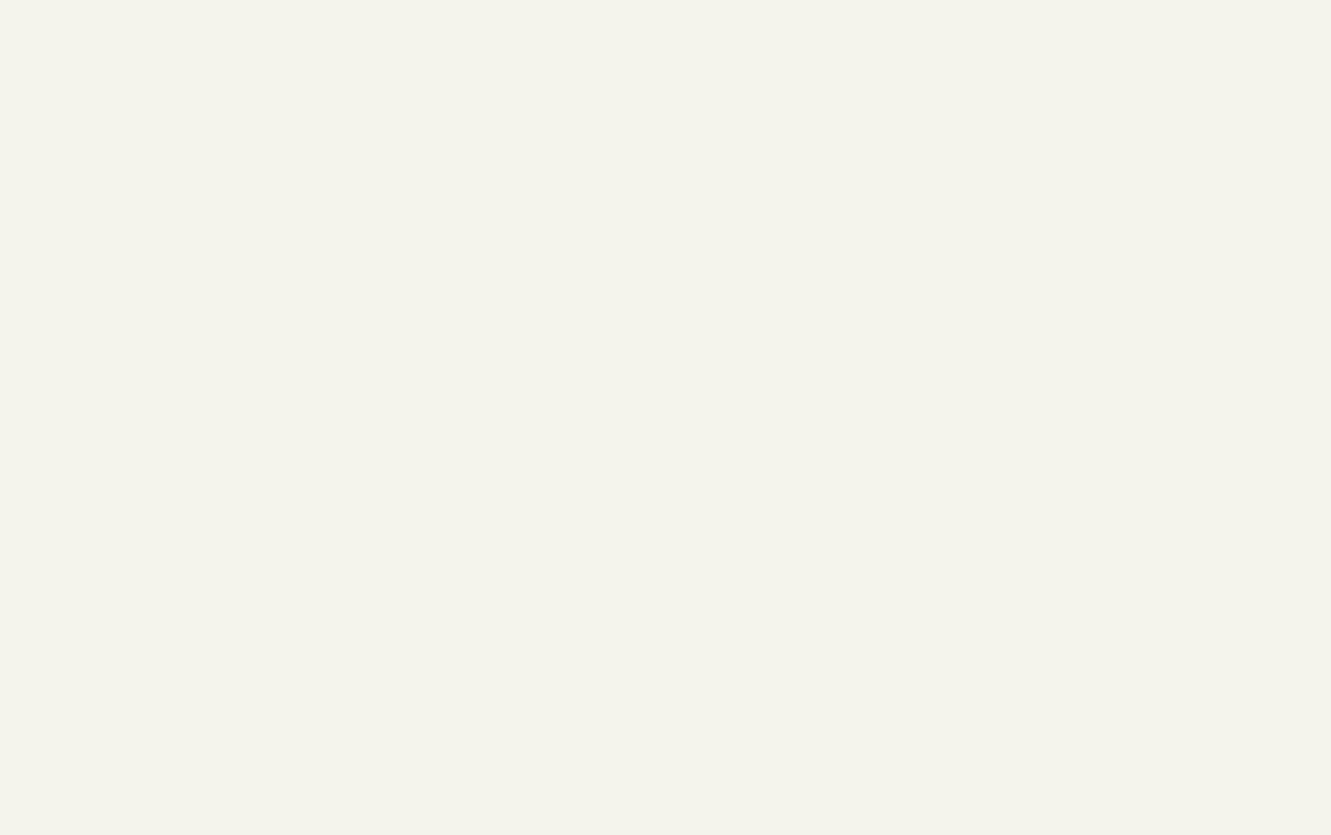
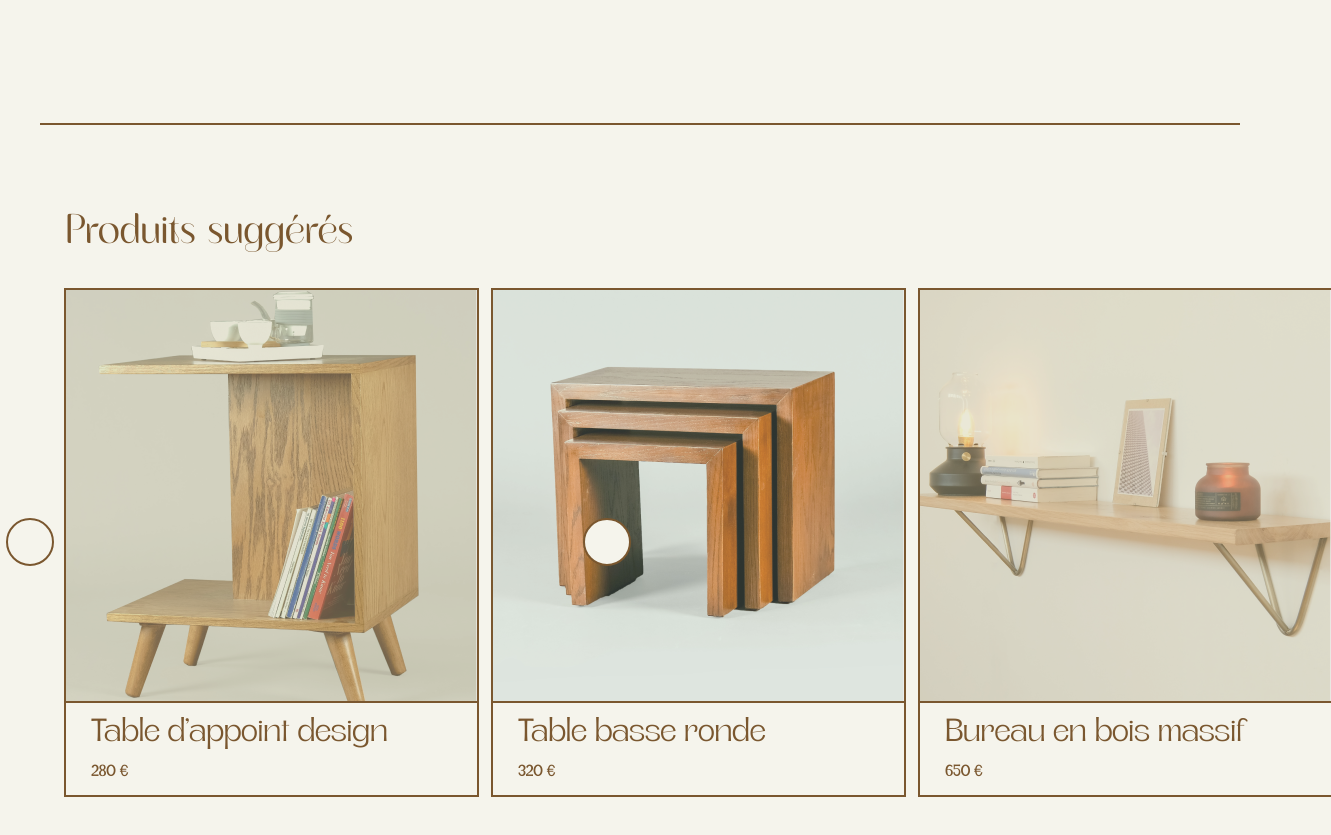
Before and after one commit to nota2k/wood-kraft, a Vue app: page /product/1 in a window 1280 px wide. Shown: the part 2000-2835 px from the top of the page, 1331 px wide, since content can reach past the window. Before the commit the page ends 2083 px from the top, so only its background shows below. Built offline with nearby package versions, Linux system fonts and the light colour scheme.

Commit message:
Add ProductSuggestions component: implement a swiper for suggested products in ProductView, enhancing user experience with dynamic product recommendations. Update package dependencies to include swiper library.

```diff
--- a/package.json
+++ b/package.json
@@ -17,6 +17,7 @@
   "dependencies": {
     "lucide-vue-next": "^0.555.0",
     "pinia": "^3.0.4",
+    "swiper": "^12.0.3",
     "vue": "^3.5.25",
     "vue-router": "^4.6.3"
   },
--- /dev/null
+++ b/src/components/ProductSuggestions.vue
@@ -0,0 +1,237 @@
+<script setup>
+import { computed, onMounted, ref } from 'vue'
+import { RouterLink } from 'vue-router'
+import Swiper from 'swiper'
+import { Navigation } from 'swiper/modules'
+import 'swiper/css'
+import 'swiper/css/navigation'
+import { useProductsStore } from '@/stores/products'
+
+const props = defineProps({
+    currentProductId: {
+        type: Number,
+        required: true
+    },
+    category: {
+        type: String,
+        default: null
+    },
+    limit: {
+        type: Number,
+        default: 6
+    }
+})
+
+const productsStore = useProductsStore()
+const sliderRef = ref(null)
+
+const suggestedProducts = computed(() => {
+    let products = []
+
+    if (props.category) {
+        products = productsStore.getProductsByCategory(props.category)
+    } else {
+        products = productsStore.getAllProducts
+    }
+
+    // Limiter à 6 produits maximum
+    return products
+        .filter(product => product.id !== props.currentProductId)
+        .slice(0, props.limit)
+})
+
+onMounted(() => {
+    if (sliderRef.value && suggestedProducts.value.length > 0) {
+        new Swiper(sliderRef.value, {
+            slidesPerView: 'auto',
+            spaceBetween: 16,
+            loop: true,
+            modules: [Navigation],
+            navigation: {
+                nextEl: '.product-suggestions__button-next',
+                prevEl: '.product-suggestions__button-prev',
+            },
+        })
+    }
+})
+</script>
+
+<template>
+    <section class="product-suggestions" v-if="suggestedProducts.length > 0">
+        <h2 class="product-suggestions__title">Produits suggérés</h2>
+        <div class="product-suggestions__container">
+            <div class="swiper product-suggestions__slider" ref="sliderRef">
+                <div class="swiper-wrapper">
+                    <div
+                        v-for="product in suggestedProducts"
+                        :key="product.id"
+                        class="swiper-slide"
+                    >
+                        <RouterLink
+                            :to="`/product/${product.id}`"
+                            class="product-suggestions__item"
+                        >
+                            <div class="product-suggestions__image-wrapper">
+                                <img
+                                    :src="product.image || product.images[0]"
+                                    :alt="product.name"
+                                    class="product-suggestions__image"
+                                />
+                            </div>
+                            <div class="product-suggestions__info">
+                                <p class="product-suggestions__name">{{ product.name }}</p>
+                                <p class="product-suggestions__price">{{ product.price }} €</p>
+                            </div>
+                        </RouterLink>
+                    </div>
+                </div>
+            </div>
+            <div class="product-suggestions__button-prev"></div>
+            <div class="product-suggestions__button-next"></div>
+        </div>
+    </section>
+</template>
+
+<style scoped lang="scss">
+.product-suggestions {
+    padding: var(--padding-lg) var(--padding-sm);
+    background-color: var(--color-beige);
+    border-top: var(--border);
+
+    &__title {
+        font-family: 'Lovan', serif;
+        grid-column: 1 / -1;
+        font-size: var(--font-lg);
+        font-weight: 300;
+        color: var(--color-marron);
+    }
+
+    &__container {
+        max-width: var(--max-width);
+        margin: 0 auto;
+        position: relative;
+    }
+
+    &__slider {
+        overflow: visible;
+    }
+
+    &__button-prev,
+    &__button-next {
+        position: absolute;
+        top: 50%;
+        transform: translateY(-50%);
+        width: 48px;
+        height: 48px;
+        border-radius: 50%;
+        border: var(--border);
+        background-color: var(--color-beige);
+        color: var(--color-marron);
+        cursor: pointer;
+        z-index: 10;
+        display: flex;
+        align-items: center;
+        justify-content: center;
+        transition: background-color var(--transition);
+
+        &::after {
+            font-size: 18px;
+            font-weight: bold;
+        }
+
+        &:hover {
+            background-color: var(--color-sable);
+        }
+
+        &.swiper-button-disabled {
+            opacity: 0.5;
+            cursor: not-allowed;
+        }
+    }
+
+    &__button-prev {
+        left: -60px;
+    }
+
+    &__button-next {
+        right: -60px;
+    }
+
+    &__item {
+        display: flex;
+        flex-direction: column;
+        height: 100%;
+        outline: var(--border);
+        background-color: var(--color-beige);
+        transition: transform var(--transition), box-shadow var(--transition);
+        text-decoration: none;
+        color: inherit;
+        cursor: pointer;
+
+        &:hover {
+            transform: translateY(-4px);
+            box-shadow: 0 8px 16px rgba(0, 0, 0, 0.1);
+        }
+    }
+
+    :deep(.swiper-slide) {
+        width: auto;
+        height: auto;
+    }
+
+    &__image-wrapper {
+        width: 100%;
+        aspect-ratio: 1;
+        overflow: hidden;
+        position: relative;
+        outline: var(--border);
+        background-color: #f0f0f0;
+
+        &::after {
+            content: '';
+            position: absolute;
+            top: 0;
+            left: 0;
+            width: 100%;
+            height: 100%;
+            opacity: 0;
+            background-color: var(--color-marron);
+            transition: opacity var(--transition);
+            mix-blend-mode: color;
+            pointer-events: none;
+        }
+    }
+
+    &__item:hover &__image-wrapper::after {
+        opacity: 1;
+    }
+
+    &__image {
+        width: 100%;
+        height: 100%;
+        object-fit: cover;
+    }
+
+    &__info {
+        padding: var(--padding-xs) var(--padding-sm);
+        display: flex;
+        flex-direction: column;
+        gap: var(--padding-xs);
+        border-top: var(--border);
+    }
+
+    &__name {
+        font-size: var(--font-md);
+        color: var(--color-marron);
+        font-weight: 300;
+        margin: 0;
+    }
+
+    &__price {
+        font-size: var(--font-sm);
+        color: var(--color-marron);
+        font-weight: 500;
+        margin: 0;
+    }
+}
+</style>
--- a/src/views/ProductView.vue
+++ b/src/views/ProductView.vue
@@ -2,6 +2,7 @@
 import { ref, computed, onMounted } from 'vue'
 import { useRoute, useRouter } from 'vue-router'
 import { useProductsStore } from '@/stores/products'
+import ProductSuggestions from '@/components/ProductSuggestions.vue'
 
 const route = useRoute()
 const router = useRouter()
@@ -103,6 +104,14 @@ const getCategoryLabel = (category) => {
         </div>
       </div>
     </div>
+
+    <!-- Produits suggérés -->
+    <ProductSuggestions
+      v-if="product"
+      :current-product-id="product.id"
+      :category="product.category"
+      :limit="4"
+    />
   </main>
 </template>
 
```
Also changed, not shown: 1 other file (tests, documents, lock files or other folders).
